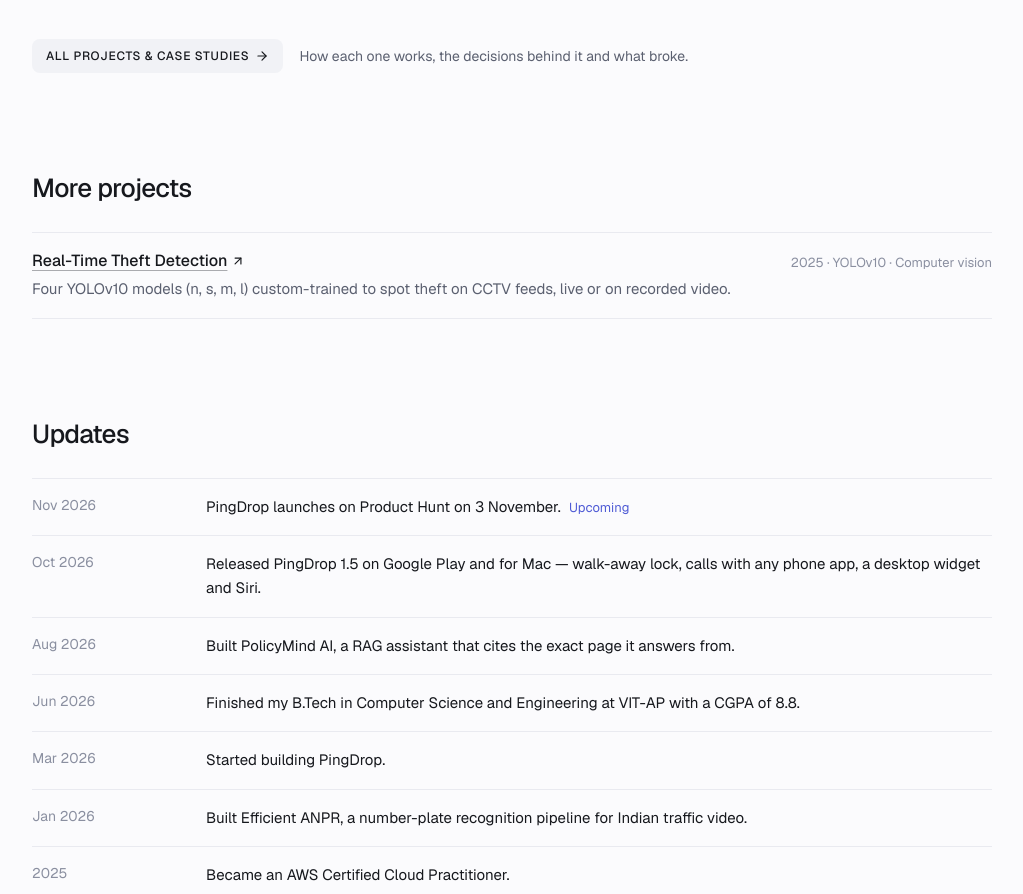
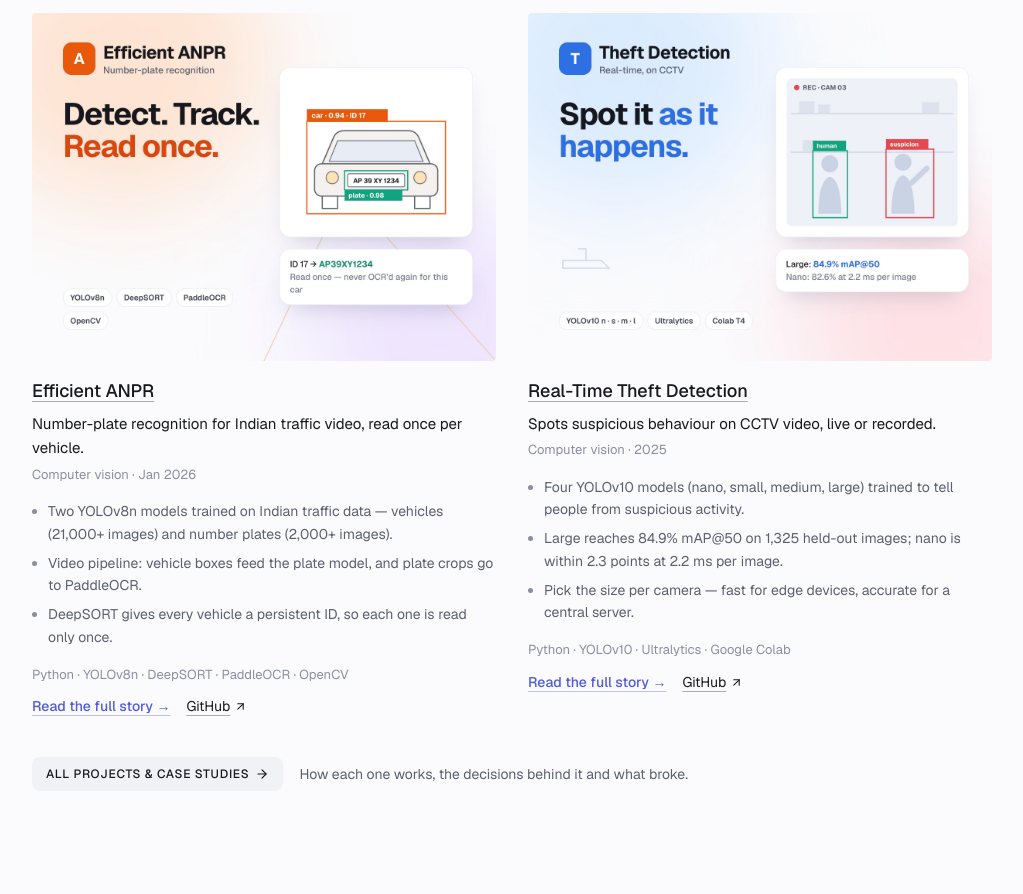
Before and after one commit to Nani2421/portfolio, a Next.js app: page / in a window 1280 px wide. Shown: the part 1526-2420 px from the top of the page, without its empty margins (128-1151 px from the left). Built offline with nearby package versions, Linux system fonts and the light colour scheme.

Commit message:
Portfolio: Real-Time Theft Detection as a full project (card, light poster, case study with the notebooks' real scores); no More projects; home grid 2×2; Projects in the nav scrolls on the home page

```diff
--- a/src/app/page.tsx
+++ b/src/app/page.tsx
@@ -3,7 +3,6 @@ import {
   certifications,
   education,
   leadership,
-  moreProjects,
   profile,
   projects,
   skills,
@@ -107,7 +106,7 @@ export default function Home() {
             See all projects <ArrowRight size={14} />
           </Link>
         </div>
-        <div className="mt-8 grid gap-10 md:grid-cols-3 md:gap-6">
+        <div className="mt-8 grid gap-12 md:grid-cols-2 md:gap-x-8">
           {projects.map((p) => (
             <article key={p.slug}>
               <Link href={`/projects/${p.slug}`} className="block overflow-hidden rounded-sm">
@@ -116,7 +115,7 @@ export default function Home() {
                   alt={`${p.title} poster`}
                   width={1200}
                   height={900}
-                  sizes="(min-width: 768px) 320px, 100vw"
+                  sizes="(min-width: 768px) 480px, 100vw"
                   className="h-auto w-full transition-transform duration-300 hover:scale-[1.02]"
                 />
               </Link>
@@ -151,24 +150,6 @@ export default function Home() {
             All projects &amp; case studies <ArrowRight size={14} />
           </Link>
           <p className="text-[14px] text-muted">How each one works, the decisions behind it and what broke.</p>
-        </div>
-      </section>
-
-      {/* ---- More projects ---------------------------------------------- */}
-      <section className="py-12">
-        <Heading>More projects</Heading>
-        <div className="mt-6 border-t border-line">
-          {moreProjects.map((m) => (
-            <div key={m.title} className="grid gap-1 border-b border-line py-4 sm:grid-cols-[1fr_auto] sm:gap-6">
-              <div>
-                <a href={m.href} target="_blank" rel="noopener noreferrer" className="link inline-flex items-center gap-1 text-[16px] font-medium">
-                  {m.title} <ArrowUpRight size={14} />
-                </a>
-                <p className="mt-1 text-[15px] leading-relaxed text-muted">{m.summary}</p>
-              </div>
-              <p className="text-[13px] text-faint sm:pt-1 sm:text-right">{m.meta}</p>
-            </div>
-          ))}
         </div>
       </section>
 
--- a/src/app/projects/[slug]/page.tsx
+++ b/src/app/projects/[slug]/page.tsx
@@ -112,6 +112,7 @@ export default async function CaseStudyPage({ params }: { params: Promise<{ slug
         </div>
       </Part>
 
+      {cs.broke && cs.broke.length > 0 && (
       <Part title="What broke, and the fix">
         <div className="border-t border-line">
           {cs.broke.map((b) => (
@@ -122,6 +123,7 @@ export default async function CaseStudyPage({ params }: { params: Promise<{ slug
           ))}
         </div>
       </Part>
+      )}
 
       {cs.results && cs.results.length > 0 && (
         <Part title="Results">
--- a/src/app/projects/page.tsx
+++ b/src/app/projects/page.tsx
@@ -2,12 +2,12 @@ import type { Metadata } from "next";
 import Image from "next/image";
 import Link from "next/link";
 import { ArrowRight, ArrowUpRight } from "lucide-react";
-import { moreProjects, projects } from "@/data/portfolio";
+import { projects } from "@/data/portfolio";
 import { caseStudies } from "@/data/caseStudies";
 
 export const metadata: Metadata = {
   title: "Projects — Neeraj",
-  description: "PingDrop, PolicyMind AI, Efficient ANPR and more — what each one does, how it works and what I learned building it.",
+  description: "PingDrop, PolicyMind AI, Efficient ANPR and Real-Time Theft Detection — what each one does, how it works and what I learned building it.",
 };
 
 export default function Projects() {
@@ -58,22 +58,6 @@ export default function Projects() {
         })}
       </div>
 
-      <section className="mt-20">
-        <h2 className="text-[26px] font-medium tracking-tight">More projects</h2>
-        <div className="mt-6 border-t border-line">
-          {moreProjects.map((m) => (
-            <div key={m.title} className="grid gap-1 border-b border-line py-4 sm:grid-cols-[1fr_auto] sm:gap-6">
-              <div>
-                <a href={m.href} target="_blank" rel="noopener noreferrer" className="link inline-flex items-center gap-1 text-[16px] font-medium">
-                  {m.title} <ArrowUpRight size={14} />
-                </a>
-                <p className="mt-1 text-[15px] leading-relaxed text-muted">{m.summary}</p>
-              </div>
-              <p className="text-[13px] text-faint sm:pt-1 sm:text-right">{m.meta}</p>
-            </div>
-          ))}
-        </div>
-      </section>
     </div>
   );
 }
--- a/src/components/Nav.tsx
+++ b/src/components/Nav.tsx
@@ -61,7 +61,7 @@ export default function Nav() {
               ref={(el) => {
                 links.current[l.section] = el;
               }}
-              href={l.href}
+              href={onHome && l.section === "#projects" ? "#projects" : l.href}
               className={`shrink-0 px-1 py-2 transition-colors ${active === l.section ? "text-fg" : "text-muted hover:text-fg"}`}
             >
               {l.label}
--- a/src/data/caseStudies.ts
+++ b/src/data/caseStudies.ts
@@ -44,7 +44,8 @@ export type CaseStudy = {
     caption: string;
   };
   decisions: Decision[];
-  broke: Breakage[];
+  /** Left out where nothing is on record, rather than invented. */
+  broke?: Breakage[];
   results?: { label: string; value: string; note?: string }[];
   next: string;
 };
@@ -332,6 +333,60 @@ export const caseStudies: CaseStudy[] = [
     ],
     next: "Next on the list: the phone's screen on the Mac (reusing the webcam pipeline), camera filters for the webcam, and a wired USB mode for very large files — and the Product Hunt launch on 3 November 2026.",
   },
+  {
+    slug: "theft",
+    title: "Real-Time Theft Detection",
+    what: "Spots suspicious behaviour on CCTV video, live or recorded, with four YOLOv10 models.",
+    period: "2025",
+    status: "Prototype",
+    domain: "Computer vision",
+    role: "Sole author",
+    stack: ["Python", "YOLOv10", "Ultralytics", "Google Colab", "Tesla T4"],
+    links: [{ label: "GitHub repo", href: "https://github.com/Nani2421/REAL-TIME-THEFT-DETECTION" }],
+    outcome:
+      "Four YOLOv10 detectors — nano to large — trained to tell people from suspicious activity in CCTV frames. The large model reaches 84.9% mAP@50 on 1,325 held-out images; the nano model gets within 2.3 points of it at 2.2 ms per image on a Tesla T4.",
+    tldr: [
+      "Two classes — human and suspicion — trained on the Improved Thief Detection dataset from Kaggle.",
+      "The same training recipe at four model sizes, all at 640 px, so a camera setup can choose speed or accuracy.",
+      "Runs on a live CCTV stream or on recorded footage.",
+    ],
+    problem:
+      "CCTV is recorded far more than it is watched. A detector that flags suspicious behaviour as it happens turns hours of footage into a few moments worth a look — but only if it can run on the hardware behind the cameras, not just on a large GPU.",
+    constraints: [
+      "Real time: a frame has to be processed before the next one arrives.",
+      "Hardware differs per site — a single camera box and a central server cannot run the same model.",
+      "Training on free Colab GPUs (a Tesla T4), in sessions that end.",
+    ],
+    architecture: {
+      nodes: [
+        { id: "cam", label: "CCTV frame", sub: "live stream or recording" },
+        { id: "model", label: "YOLOv10", sub: "n · s · m · l, chosen per site" },
+        { id: "det", label: "Detections", sub: "human · suspicion" },
+        { id: "flag", label: "Flagged frames", sub: "suspicion above threshold" },
+        { id: "out", label: "For review", sub: "the moments worth a look" },
+      ],
+      caption: "The four sizes share one pipeline — only the model file changes.",
+    },
+    decisions: [
+      {
+        decision: "YOLOv10 rather than an older YOLO.",
+        alternatives: "YOLOv8, which most tutorials use.",
+        why: "YOLOv10 is trained to predict without non-maximum suppression, so there is less post-processing per frame — the part that adds latency on live video.",
+      },
+      {
+        decision: "Train four sizes instead of picking one.",
+        alternatives: "A single model, and live with its speed.",
+        why: "The right trade-off depends on where it runs. With all four trained and measured on the same validation set, the choice per camera is a lookup, not a guess: nano at 2.2 ms per image, large at 15.1 ms with 2.3 points more mAP@50.",
+      },
+    ],
+    results: [
+      { label: "YOLOv10-l mAP@50", value: "84.9%", note: "mAP@50-95 56.9% · 15.1 ms per image on a T4" },
+      { label: "YOLOv10-s mAP@50", value: "84.1%", note: "mAP@50-95 55.5%" },
+      { label: "YOLOv10-m mAP@50", value: "83.5%", note: "mAP@50-95 53.7% · 9.5 ms per image" },
+      { label: "YOLOv10-n mAP@50", value: "82.6%", note: "mAP@50-95 53.3% · 2.2 ms per image" },
+    ],
+    next: "Turn detections into alerts: track each person across frames so one incident raises one alert, tune the suspicion threshold on real footage, and measure the models on CPUs and edge devices rather than only on a T4.",
+  },
 ];
 
 export function getCaseStudy(slug: string) {
--- a/src/data/portfolio.ts
+++ b/src/data/portfolio.ts
@@ -17,7 +17,7 @@ export const profile = {
 };
 
 export type Project = {
-  slug: "pingdrop" | "policymind" | "anpr";
+  slug: "pingdrop" | "policymind" | "anpr" | "theft";
   title: string;
   /** One line under the title. */
   summary: string;
@@ -73,15 +73,18 @@ export const projects: Project[] = [
     stack: ["Python", "YOLOv8n", "DeepSORT", "PaddleOCR", "OpenCV"],
     links: [{ label: "GitHub", href: "https://github.com/Nani2421/Efficient-ANPR" }],
   },
-];
-
-/** Smaller projects — on the site only, not the résumé. Newest first. */
-export const moreProjects = [
   {
+    slug: "theft",
     title: "Real-Time Theft Detection",
-    summary: "Four YOLOv10 models (n, s, m, l) custom-trained to spot theft on CCTV feeds, live or on recorded video.",
-    meta: "2025 · YOLOv10 · Computer vision",
-    href: "https://github.com/Nani2421/REAL-TIME-THEFT-DETECTION",
+    summary: "Spots suspicious behaviour on CCTV video, live or recorded.",
+    meta: "Computer vision · 2025",
+    points: [
+      "Four YOLOv10 models (nano, small, medium, large) trained to tell people from suspicious activity.",
+      "Large reaches 84.9% mAP@50 on 1,325 held-out images; nano is within 2.3 points at 2.2 ms per image.",
+      "Pick the size per camera — fast for edge devices, accurate for a central server.",
+    ],
+    stack: ["Python", "YOLOv10", "Ultralytics", "Google Colab"],
+    links: [{ label: "GitHub", href: "https://github.com/Nani2421/REAL-TIME-THEFT-DETECTION" }],
   },
 ];
 
```
Also changed, not shown: public/projects/theft-light.jpg (added).
